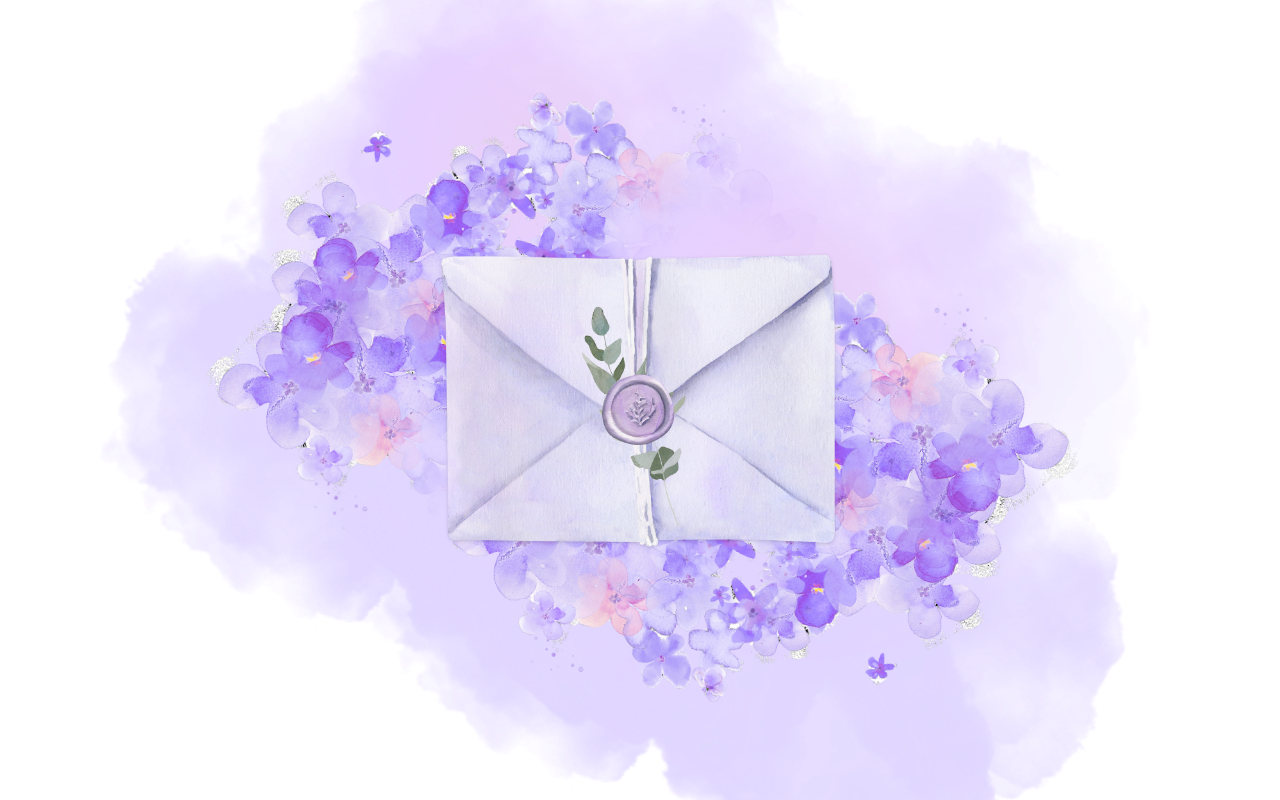
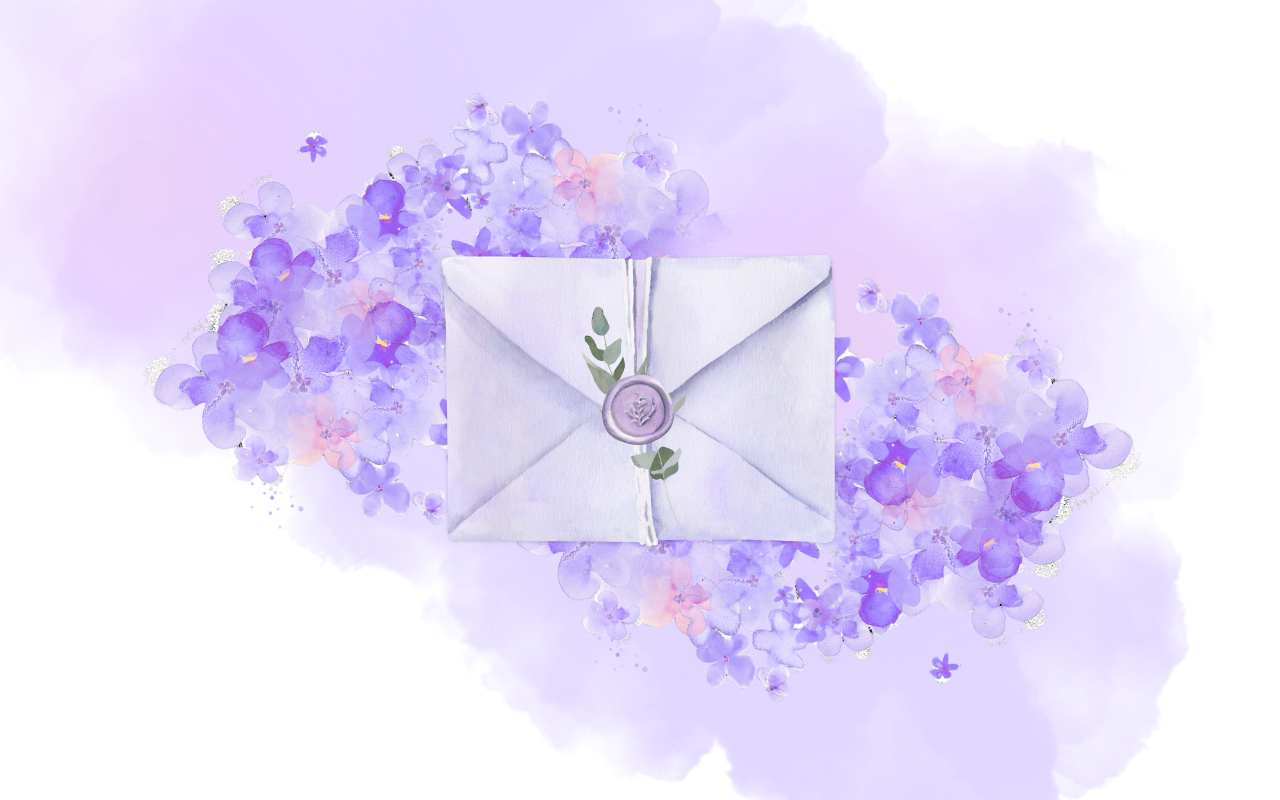
Before and after one commit to MarcosNespolo/thays15anos, a Next.js app: page / in a window 1280 px wide. Built offline with nearby package versions, Linux system fonts and the light colour scheme.

Commit message:
melhora posicao do fundo

```diff
--- a/src/app/page.tsx
+++ b/src/app/page.tsx
@@ -96,7 +96,7 @@ export default function AnimatedBlocks() {
             JANEIRO
           </div>
         </div>
-        <div className='flex flex-col gap-2 mt-12 sm:mt-24 text-sm sm:text-base'>
+        <div className='flex flex-col gap-2 mt-14 sm:mt-24 text-sm sm:text-base'>
           <a
             target='_blank'
             href='https://api.whatsapp.com/send?phone=5541997597912&text=Ol%C3%A1%2C%20confirmo%20minha%20presen%C3%A7a%20no%20seu%20anivers%C3%A1rio%20de%2015%20anos%21'
@@ -173,7 +173,7 @@ export default function AnimatedBlocks() {
         className="absolute transition-all duration-1000"
         style={{
           top: isOpen ? '10%' : '40%',
-          left: isOpen ? '10%' : '40%',
+          left: isOpen ? '5%' : '35%',
           transform: isOpen ? 'translate(0, 0)' : 'translate(-50%, -50%)',
           transitionProperty: 'top, left, transform',
         }}
@@ -192,7 +192,7 @@ export default function AnimatedBlocks() {
             </div>
           </div>
           {/* Imagens de Fundo */}
-          <div className="absolute top-1/2 left-1/2 transform -translate-x-1/2 -translate-y-1/2 rotate-[102deg]">
+          <div className="absolute top-1/2 left-1/2 transform -translate-x-1/2 -translate-y-2/3 rotate-[23deg]">
             <div className="relative w-[400px] h-[400px] sm:w-[800px] sm:h-[800px]">
               <Image
                 src="/fundo.png"
@@ -203,7 +203,7 @@ export default function AnimatedBlocks() {
             </div>
           </div>
           {/* Segunda Imagem de Fundo */}
-          <div className="absolute top-1/2 left-1/2 transform -translate-x-1/2 -translate-y-1/2 rotate-[102deg]">
+          <div className="absolute top-1/2 left-1/2 transform -translate-x-2/3 -translate-y-2/3 rotate-[5deg]">
             <div className="relative w-[400px] h-[400px] sm:w-[800px] sm:h-[800px]">
               <Image
                 src="/fundo.png"
@@ -221,7 +221,7 @@ export default function AnimatedBlocks() {
         className="absolute transition-all duration-1000"
         style={{
           top: isOpen ? '90%' : '60%',
-          left: isOpen ? '90%' : '60%',
+          left: isOpen ? '90%' : '65%',
           transform: isOpen ? 'translate(0, 0)' : 'translate(-50%, -50%)',
           transitionProperty: 'top, left, transform',
         }}
```
